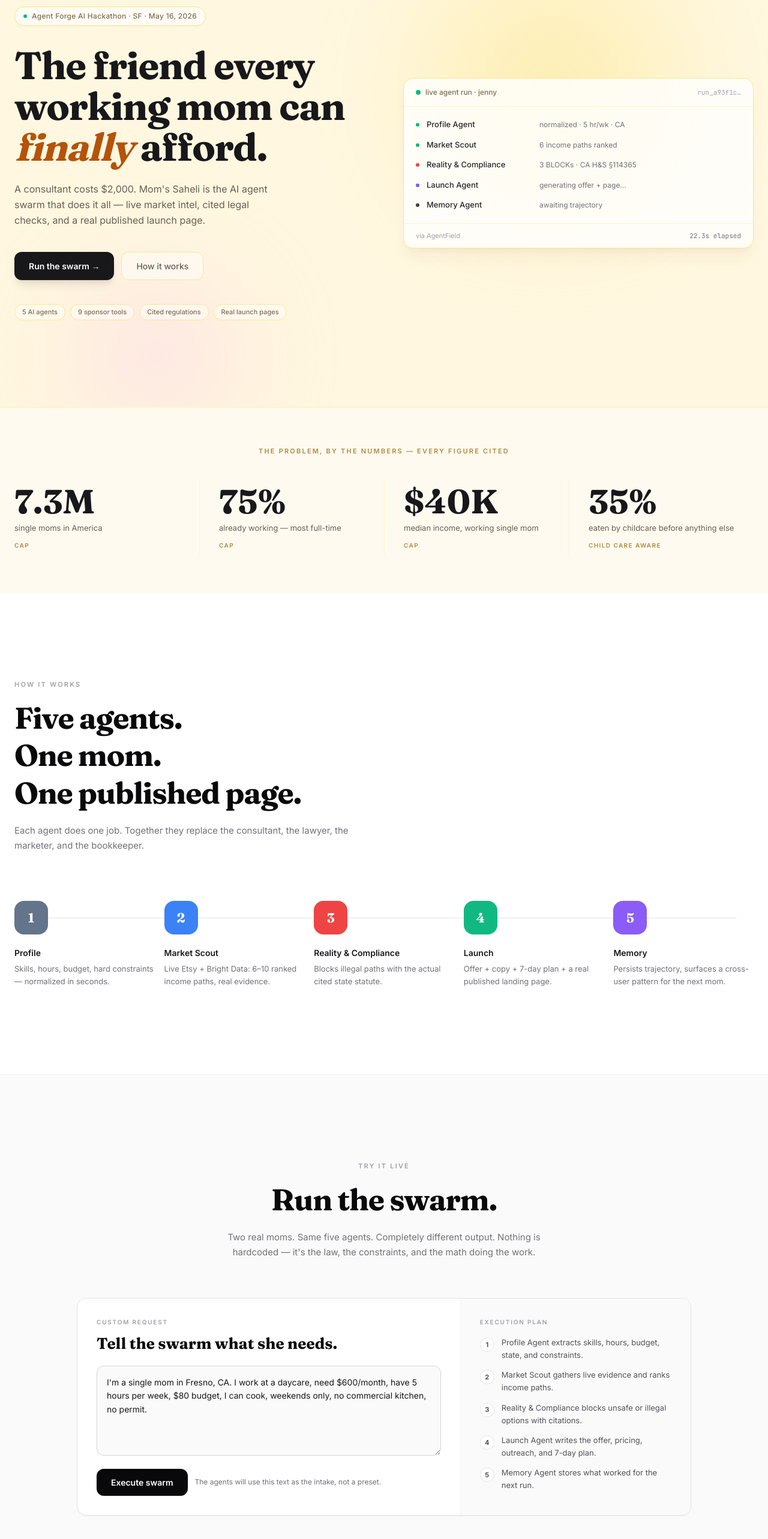
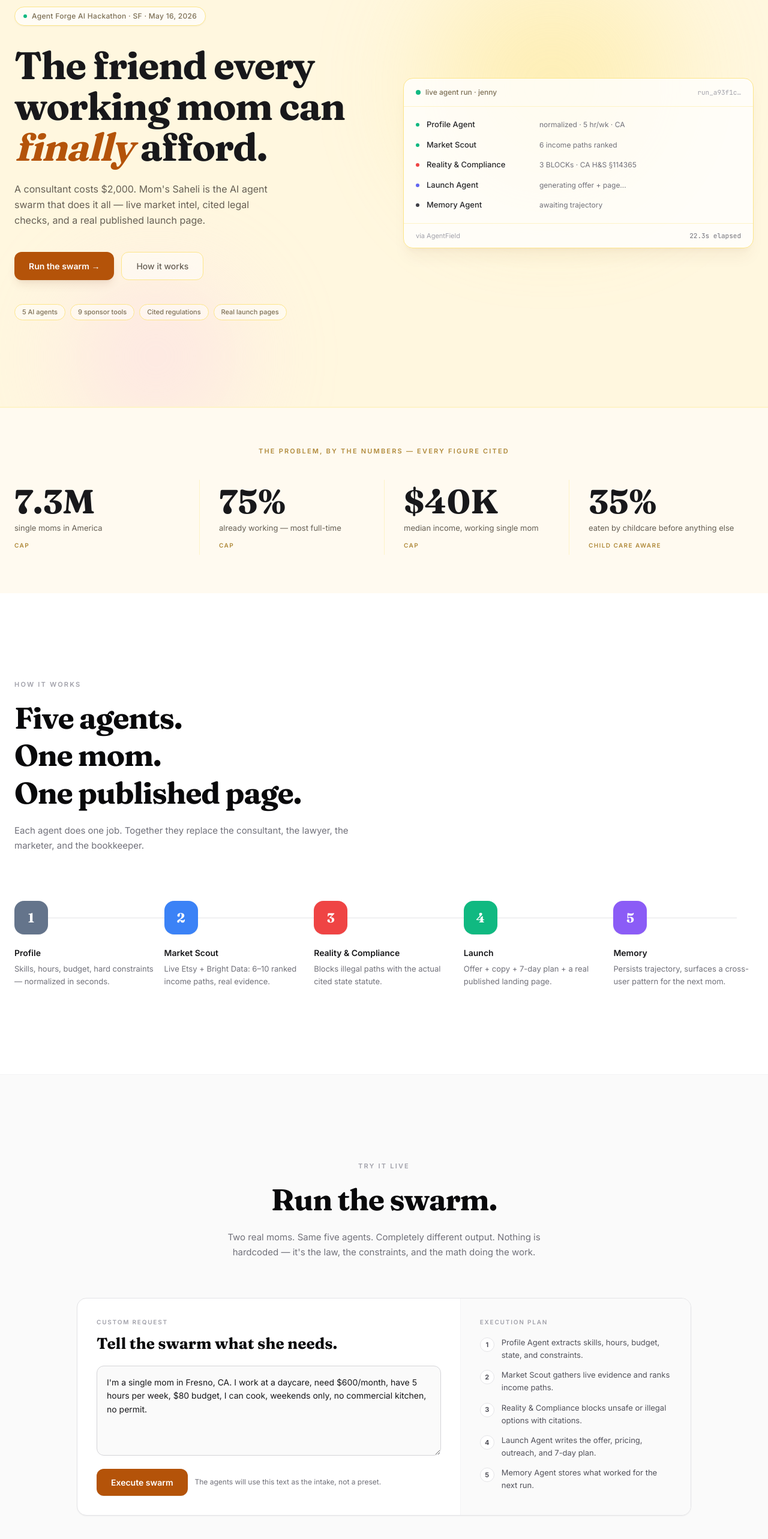
Before and after one commit to Avinash07-git/momsaheli, a React (Vite) app in the folder frontend/: page / in a window 1280 px wide. Shown: the part 194-2760 px from the top of the page at 60% size. Built offline with nearby package versions, Linux system fonts and the light colour scheme; no server answers.

Commit message:
style(home): use warm amber actions

```diff
--- a/frontend/src/pages/Home.tsx
+++ b/frontend/src/pages/Home.tsx
@@ -88,7 +88,7 @@ export default function Home() {
 
               <div className="flex flex-wrap gap-3 mb-10">
                 <a href="#run"
-                  className="inline-flex items-center gap-2 px-6 py-3 rounded-xl bg-[#18181b] text-white font-semibold text-[14px] hover:bg-[#3f3f46] transition-colors shadow-lg">
+                  className="inline-flex items-center gap-2 px-6 py-3 rounded-xl bg-amber-700 text-white font-semibold text-[14px] hover:bg-amber-800 transition-colors shadow-lg shadow-amber-900/10">
                   Run the swarm →
                 </a>
                 <a href="#how"
@@ -291,7 +291,7 @@ function CustomRunComposer() {
               type="button"
               onClick={runCustom}
               disabled={busy || query.trim().length < 12}
-              className="inline-flex items-center justify-center gap-2 rounded-xl bg-[#09090b] px-6 py-3 text-[14px] font-semibold text-white shadow-sm hover:bg-[#27272a] disabled:opacity-50 disabled:cursor-not-allowed"
+              className="inline-flex items-center justify-center gap-2 rounded-xl bg-amber-700 px-6 py-3 text-[14px] font-semibold text-white shadow-sm hover:bg-amber-800 disabled:opacity-50 disabled:cursor-not-allowed"
             >
               {busy ? <Spinner /> : null}
               {busy ? 'Starting swarm...' : 'Execute swarm'}
@@ -395,7 +395,7 @@ function PersonaCards() {
                   <div className={clsx(
                     'w-8 h-8 rounded-full border flex items-center justify-center text-[13px] shrink-0 transition-all mt-1',
                     'border-[#e4e4e7] text-[#a1a1aa]',
-                    'group-hover:border-[#09090b] group-hover:bg-[#09090b] group-hover:text-white',
+                    'group-hover:border-amber-700 group-hover:bg-amber-700 group-hover:text-white',
                   )}>
                     →
                   </div>
```
